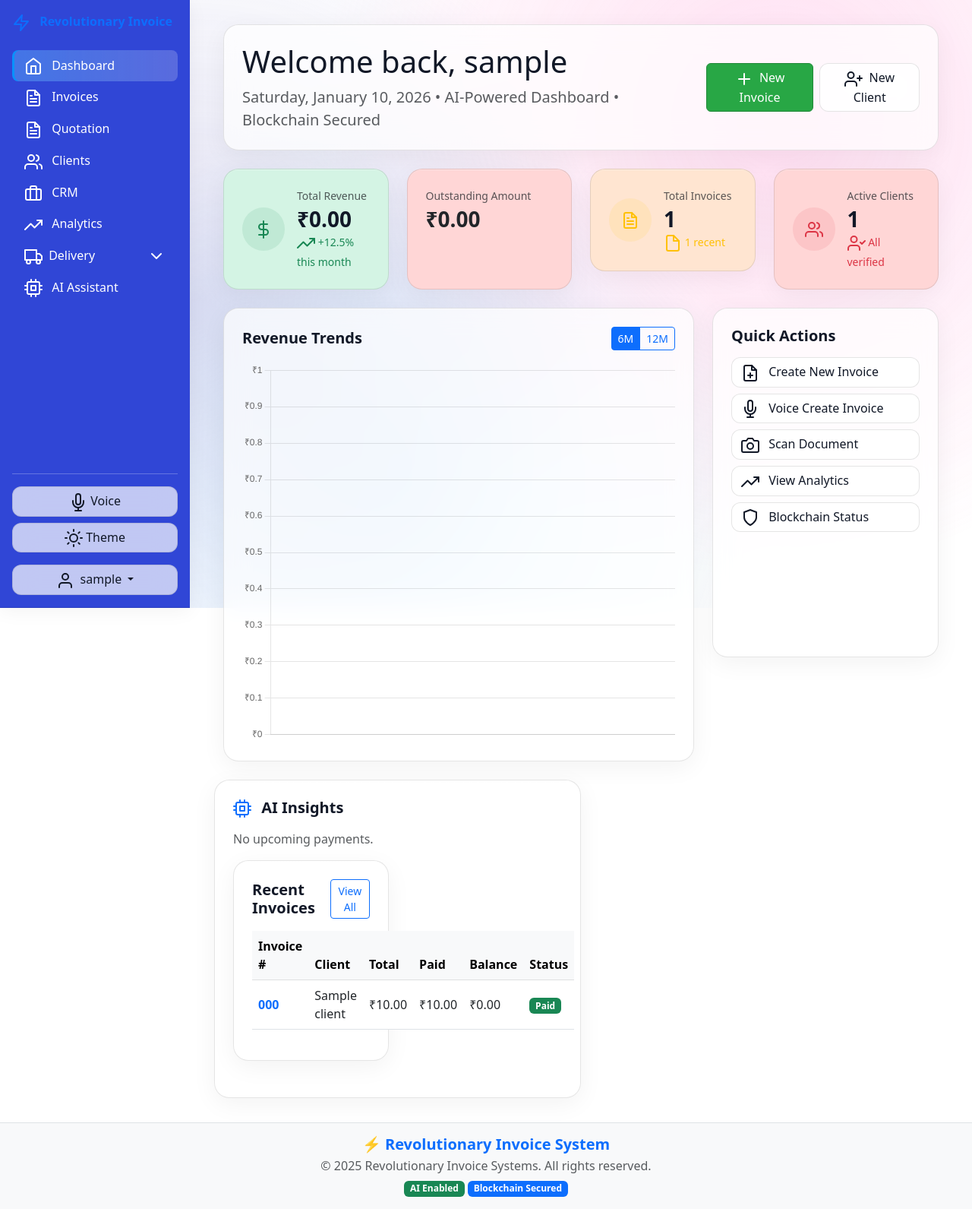
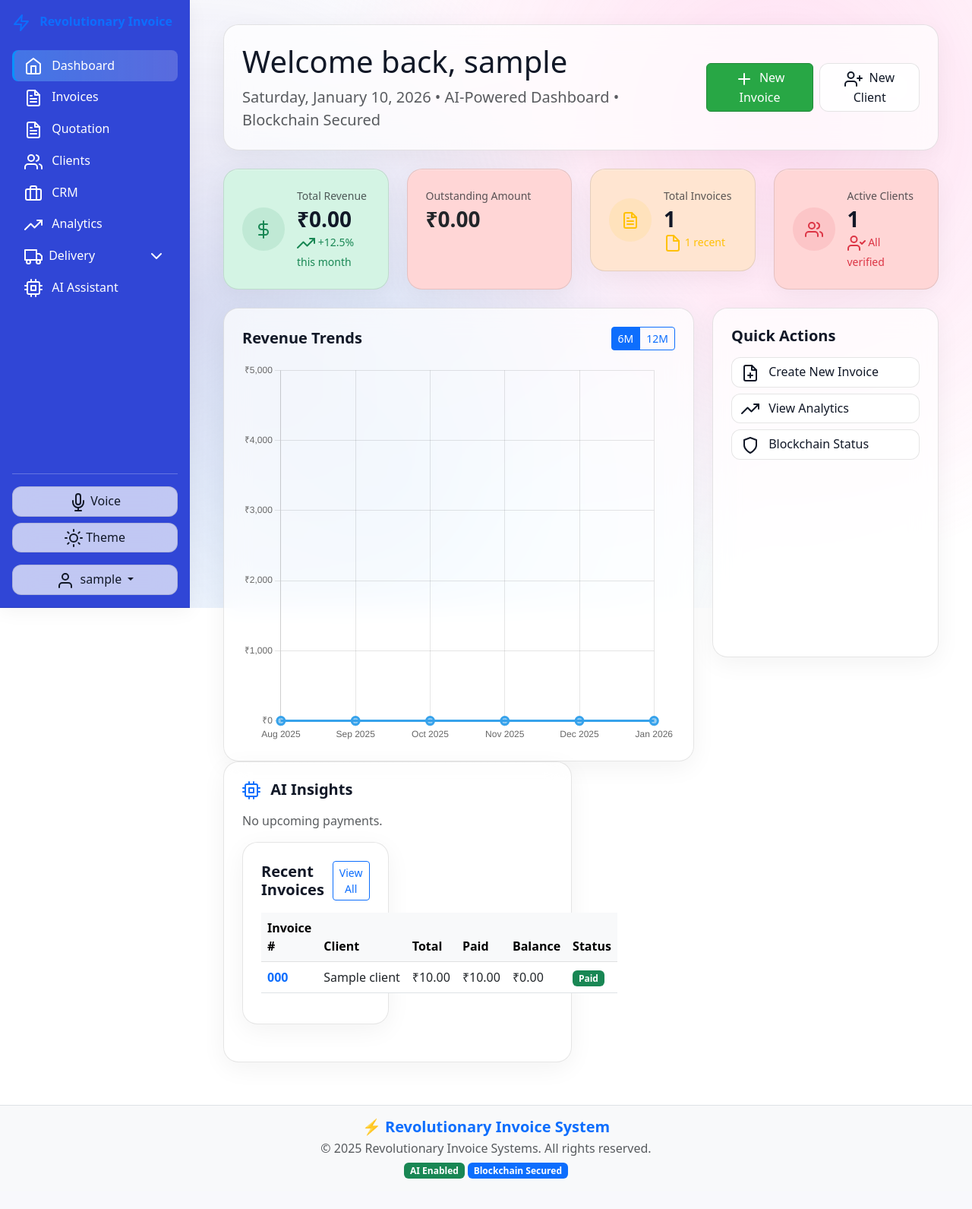
Before and after one commit to xenfortetechnology-dev/invoice_pro, a Flask app: page / in a window 1280 px wide. Shown: the whole page at 76% size. After the commit the page ends 1551 px from the top, so only its background shows below. Run offline with Flask 3, Linux system fonts and the light colour scheme; the visitor is signed in with stand-in values (Sample User, id 1); tables that the repository leaves empty hold one stand-in row (values such as "Sample post").

Commit message:
Enhance revenue chart with dynamic month filtering and auto-scaled axes

```diff
--- a/routes.py
+++ b/routes.py
@@ -30,6 +30,10 @@
 from pdf_generator import generate_quotation_pdf
 from flask import send_file
 from models import BankDetails
+from datetime import date
+from sqlalchemy import func
+from app import db
+from models import Invoice
 
 # Initialize analytics engine
 analytics_engine = AnalyticsEngine(db.session)
@@ -1577,11 +1581,6 @@
 
 
 
-from datetime import date
-from sqlalchemy import func
-from app import db
-from models import Invoice
-
 @app.route('/dashboard')
 @login_required
 def dashboard_page():
@@ -1622,14 +1621,35 @@
         .all()
     )
 
+    # 📊 Monthly revenue for last 12 months (Paid invoices only)
+    monthly_revenue_rows = (
+        db.session.query(
+            func.strftime('%Y-%m', Invoice.invoice_date).label("month"),
+            func.sum(Invoice.total_amount).label("revenue")
+        )
+        .filter(Invoice.payment_status == 'Paid')
+        .group_by("month")
+        .order_by("month")
+        .all()
+    )
+
+    monthly_revenue = [
+        {
+            "month": row.month,
+            "revenue": float(row.revenue)
+        }
+        for row in monthly_revenue_rows
+    ]
+
     print("✅ Current Month Revenue:", monthly_revenue_total)
     print("✅ Outstanding Amount:", outstanding_amount)
     print("✅ Recent Invoices Count:", len(recent_invoices))
-
+    print("📊 Monthly Revenue Data:", monthly_revenue)
 
     return render_template(
         "dashboard.html",
         monthly_revenue_total=monthly_revenue_total,
         outstanding_amount=outstanding_amount,
-        recent_invoices=recent_invoices   # ✅ Add this
-    )
+        recent_invoices=recent_invoices,
+        monthly_revenue=monthly_revenue   # ✅ NEW
+    )
--- a/templates/dashboard.html
+++ b/templates/dashboard.html
@@ -138,34 +138,48 @@
 <div class="col-lg-4">
     <div class="glass-card p-4 h-100" style="max-height: 460px; overflow-y: auto;">
         <h5 class="fw-bold mb-3">Quick Actions</h5>
+
         <div class="d-grid gap-2">
-                <button class="btn btn-outline-primary glass-btn text-start" onclick="window.location.href='{{ url_for('create_invoice') }}'">
+
+            <!-- Create New Invoice -->
+            <a href="{{ url_for('create_invoice') }}"
+               class="btn btn-outline-primary glass-btn text-start">
                 <i data-feather="file-plus" class="me-2"></i> Create New Invoice
-                </button>
+            </a>
+
             {% if ai_enabled %}
+            <!-- Voice Create Invoice -->
+          <!--
              <button class="btn btn-outline-success glass-btn text-start" id="voiceInvoiceBtn">
                 <i data-feather="mic" class="me-2"></i> Voice Create Invoice
             </button>
-                <button class="btn btn-outline-info glass-btn text-start" data-bs-toggle="modal" data-bs-target="#documentScannerModal">
+        -->
+
+            <!-- Scan Document
+            <button class="btn btn-outline-info glass-btn text-start"
+                    data-bs-toggle="modal"
+                    data-bs-target="#documentScannerModal">
                 <i data-feather="camera" class="me-2"></i> Scan Document
             </button>
             {% endif %}
-                <button class="btn btn-outline-warning glass-btn text-start" onclick="window.location.href='{{ url_for('analytics') }}'">
+        -->
+            <!-- View Analytics -->
+            <a href="{{ url_for('analytics') }}"
+               class="btn btn-outline-warning glass-btn text-start">
                 <i data-feather="trending-up" class="me-2"></i> View Analytics
-                </button>
+            </a>
+
             {% if blockchain_enabled %}
+            <!-- Blockchain Status -->
             <button class="btn btn-outline-dark glass-btn text-start" id="blockchainStatsBtn">
                 <i data-feather="shield" class="me-2"></i> Blockchain Status
             </button>
             {% endif %}
-            </div>
+
         </div>
     </div>
 </div>
 
-
-            </div>
-        </div>
 
         <div class="col-lg-6">
     <div class="glass-card p-4">
@@ -260,31 +274,36 @@
             </div>
 
            {% if recent_invoices %}
-            <div class="table-responsive">
+<div class="table-responsive" style="overflow-x:auto;">
+    <table class="table table-hover align-middle w-100 table-fixed">
 
-                <table class="table table-hover align-middle">
         <thead class="table-light">
             <tr>
-                            <th>Invoice #</th>
-                            <th>Client</th>
-                            <th>Total</th>
-                            <th>Paid</th>
-                            <th>Balance</th>
-                            <th>Status</th>
+                <th style="width: 140px;">Invoice #</th>
+                <th style="width: 120px;">Client</th>
+                <th style="width: 90px;">Total</th>
+                <th style="width: 90px;">Paid</th>
+                <th style="width: 100px;">Balance</th>
+                <th style="width: 80px;">Status</th>
             </tr>
         </thead>
 
         <tbody>
             {% for invoice in recent_invoices %}
             <tr>
-                            <td>
+
+                <!-- Invoice Number -->
+                <td style="max-width:140px; word-break:break-word;">
                     <a href="{{ url_for('invoice_detail', id=invoice.id) }}"
                        class="text-decoration-none fw-semibold">
                         {{ invoice.invoice_number }}
                     </a>
                 </td>
 
-                            <td>{{ invoice.client.name }}</td>
+                <td class="text-truncate" style="max-width:120px;">
+                    {{ invoice.client.name }}
+                </td>
+
                 <td>₹{{ "%.2f"|format(invoice.total_amount) }}</td>
                 <td>₹{{ "%.2f"|format(invoice.amount_paid or 0) }}</td>
 
@@ -301,17 +320,19 @@
                         <span class="badge bg-danger">Unpaid</span>
                     {% endif %}
                 </td>
+
             </tr>
             {% endfor %}
         </tbody>
+
     </table>
-
 </div>
 {% else %}
 <div class="text-center py-4">
     <p class="text-muted">No invoices found.</p>
 </div>
 {% endif %}
+
 
         </div>
     </div>
@@ -364,146 +385,66 @@
 
 {% block scripts %}
 <script>
-document.addEventListener('DOMContentLoaded', function() {
-    // Initialize revenue chart
-    const ctx = document.getElementById('revenueChart').getContext('2d');
+let revenueChart;
+
+// Safe backend data
 const revenueData = {{ monthly_revenue | tojson }};
 
-    new Chart(ctx, {
-        type: 'line',
-        data: {
-            labels: revenueData.map(item => item.month),
-            datasets: [{
-                label: 'Revenue',
-                data: revenueData.map(item => item.revenue),
-                borderColor: 'rgb(59, 130, 246)',
-                backgroundColor: 'rgba(59, 130, 246, 0.1)',
-                borderWidth: 3,
-                fill: true,
-                tension: 0.4,
-                pointBackgroundColor: 'rgb(59, 130, 246)',
-                pointBorderColor: '#fff',
-                pointBorderWidth: 2,
-                pointRadius: 6
-            }]
-        },
-        options: {
-            responsive: true,
-            maintainAspectRatio: false,
-            plugins: {
-                legend: {
-                    display: false
+// Convert YYYY-MM → "Jan 2026"
+function formatMonth(label) {
+    const [year, month] = label.split("-");
+    const date = new Date(year, month - 1);
+    return date.toLocaleString("default", { month: "short", year: "numeric" });
 }
-            },
-            scales: {
-                y: {
-                    beginAtZero: true,
-                    grid: {
-                        color: 'rgba(0,0,0,0.1)'
-                    },
-                    ticks: {
-                        callback: function(value) {
-                            return '₹' + value.toLocaleString();
-                        }
-                    }
-                },
-                x: {
-                    grid: {
-                        display: false
-                    }
-                }
-            },
-            elements: {
-                point: {
-                    hoverRadius: 8
-                }
-            }
-        }
-    });
 
+// Build calendar months dynamically
+function buildMonthSeries(monthCount) {
+    const today = new Date();
+    const result = [];
+    const currentYear = today.getFullYear();
 
-    // Metric cards animation
-    const metricCards = document.querySelectorAll('.metric-card');
-    metricCards.forEach((card, index) => {
-        card.style.animationDelay = `${index * 0.1}s`;
-        card.classList.add('animate-slide-up');
-    });
+    // ✅ 12M → Full current year Jan → Dec
+    if (monthCount === 12) {
+        for (let m = 0; m < 12; m++) {
+            const d = new Date(currentYear, m, 1);
+            const key = `${currentYear}-${String(m + 1).padStart(2, "0")}`;
+            const match = revenueData.find(r => r.month === key);
 
-    // Voice invoice button
-    {% if ai_enabled %}
-    const voiceInvoiceBtn = document.getElementById('voiceInvoiceBtn');
-    if (voiceInvoiceBtn) {
-        voiceInvoiceBtn.addEventListener('click', function() {
-            // Trigger voice command modal
-            const modal = new bootstrap.Modal(document.getElementById('voiceCommandModal'));
-            modal.show();
+            result.push({
+                month: key,
+                revenue: match ? match.revenue : 0
             });
         }
-    {% endif %}
+        return result;
+    }
 
-    // Blockchain stats button
-    {% if blockchain_enabled %}
-    const blockchainStatsBtn = document.getElementById('blockchainStatsBtn');
-    if (blockchainStatsBtn) {
-        blockchainStatsBtn.addEventListener('click', function() {
-            // Show detailed blockchain information
-            alert('Blockchain verification active. All invoices are secured with cryptographic hashes.');
+    // ✅ 6M → Last 6 months from current month
+    for (let i = 5; i >= 0; i--) {
+        const d = new Date(today.getFullYear(), today.getMonth() - i, 1);
+        const key = `${d.getFullYear()}-${String(d.getMonth() + 1).padStart(2, "0")}`;
+        const match = revenueData.find(r => r.month === key);
+
+        result.push({
+            month: key,
+            revenue: match ? match.revenue : 0
         });
     }
-    {% endif %}
-});
 
-// Add CSS animations
-/*const style = document.createElement('style');
-style.textContent = `
-@keyframes slideUp {
-    from {
-        opacity: 0;
-        transform: translateY(20px);
-    }
-    to {
-        opacity: 1;
-        transform: translateY(0);
-    }
+    return result;
 }
 
-.animate-slide-up {
-    animation: slideUp 0.6s ease-out forwards;
+// Calculate max revenue for Y-axis scaling
+function getMaxRevenue(data) {
+    return Math.max(...data.map(d => d.revenue), 1000);
 }
 
-.metric-card {
-    transition: transform 0.3s ease, box-shadow 0.3s ease;
-}
+// Render chart
+function renderChart(monthCount) {
+    const filtered = buildMonthSeries(monthCount);
 
-.metric-card:hover {
-    transform: translateY(-5px);
-    box-shadow: 0 10px 25px rgba(0,0,0,0.1);
-}
-
-.insight-card {
-    transition: transform 0.2s ease;
-}
-
-.insight-card:hover {
-    transform: translateX(5px);
-}
-`;*/
-document.head.appendChild(style);
-
-
-let revenueChart;
-const revenueData = {{ monthly_revenue | tojson }};
-
-function getLastMonthsData(monthCount) {
-    if (monthCount === 12) return revenueData;
-    return revenueData.slice(-monthCount);
-}
-
-function renderChart(monthCount) {
-    const filtered = getLastMonthsData(monthCount);
-
-    const labels = filtered.map(item => item.month);
-    const values = filtered.map(item => item.revenue);
+    const labels = filtered.map(d => formatMonth(d.month));
+    const values = filtered.map(d => d.revenue);
+    const maxRevenue = getMaxRevenue(filtered);
 
     const ctx = document.getElementById("revenueChart").getContext("2d");
 
@@ -518,8 +459,6 @@
             datasets: [{
                 label: "Revenue",
                 data: values,
-                borderColor: "rgb(59,130,246)",
-                backgroundColor: "rgba(59,130,246,0.15)",
                 borderWidth: 3,
                 fill: true,
                 tension: 0.4,
@@ -529,22 +468,28 @@
         options: {
             responsive: true,
             maintainAspectRatio: false,
-            plugins: { legend: { display: false }},
+            plugins: {
+                legend: { display: false }
+            },
             scales: {
                 y: {
+                    beginAtZero: true,
+                   suggestedMax: Math.max(maxRevenue, 5000),   // 👈 force visible scale,
                     ticks: {
-                        callback: v => "₹" + v.toLocaleString()
+    stepSize: 1000,               // 👈 fixed interval
+    callback: value => "₹" + value.toLocaleString()
 }
+
                 }
             }
         }
     });
 }
 
-/* ================= INIT ================= */
+// ================= INIT =================
 document.addEventListener("DOMContentLoaded", () => {
 
-    // Default → Last 6 months
+    // Default → Current 6 months
     renderChart(6);
 
     document.getElementById("revenue6m")
```
Lines whose indentation alone changed are shown as unchanged.
